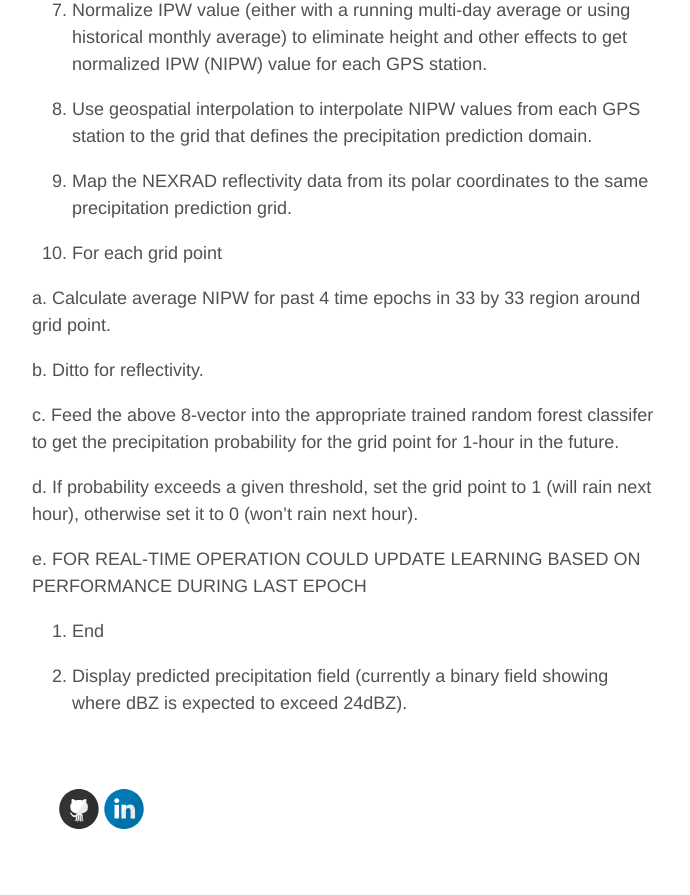
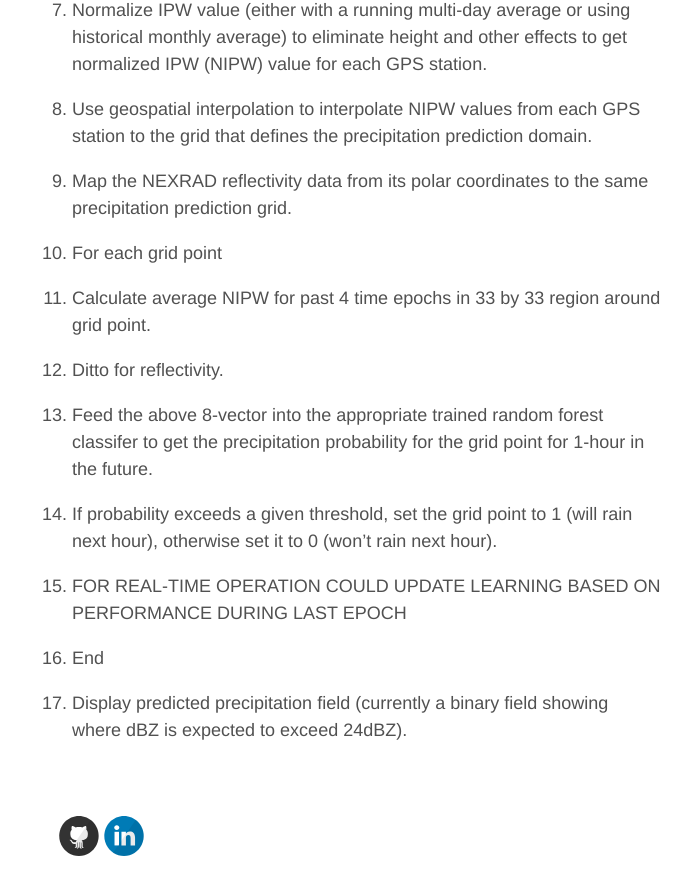
Before and after one commit to adityanagara/adityanagara.github.io, a Jekyll site: the page built from _posts/2016-02-28-Vaisala-Open-Weather-Data-Challenge.md, in a window 1280 px wide and 900 px high, scrolled down 6013 px. Shown: the top 895 px of the window, without its empty margins (293-983 px from the left). Built offline with Jekyll 4.4.1, drawn with Linux system fonts in a browser that asks for light colours; before the commit the page ends 6886 px from its top, so only the background shows below that; some of the changed lines change nothing that is shown.

Commit message:
fixed numbering

```diff
--- a/_posts/2016-02-28-Vaisala-Open-Weather-Data-Challenge.md
+++ b/_posts/2016-02-28-Vaisala-Open-Weather-Data-Challenge.md
@@ -134,15 +134,15 @@ The above mentioned algorithm can be summarized with the following concept of op
 
 10. For each grid point
 
-  a. Calculate average NIPW for past 4 time epochs in 33 by 33 region around grid point.
+  1. Calculate average NIPW for past 4 time epochs in 33 by 33 region around grid point.
 
-  b.   Ditto for reflectivity.
+  2.   Ditto for reflectivity.
 
-  c.    Feed the above 8-vector into the appropriate trained random forest classifer to get the precipitation probability for the grid point for 1-hour in the future.
+  3.    Feed the above 8-vector into the appropriate trained random forest classifer to get the precipitation probability for the grid point for 1-hour in the future.
 
-  d.   If probability exceeds a given threshold, set the grid point to 1 (will rain next hour), otherwise set it to 0 (won’t rain next hour).
+  4.   If probability exceeds a given threshold, set the grid point to 1 (will rain next hour), otherwise set it to 0 (won’t rain next hour).
 
-  e.   FOR REAL-TIME OPERATION COULD UPDATE LEARNING BASED ON PERFORMANCE DURING LAST EPOCH
+  5.   FOR REAL-TIME OPERATION COULD UPDATE LEARNING BASED ON PERFORMANCE DURING LAST EPOCH
 
 11. End
 
```
